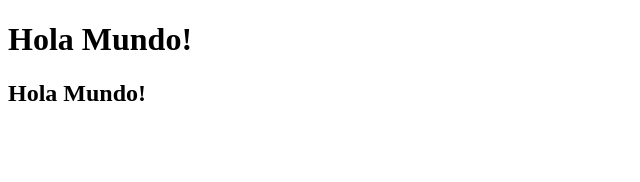
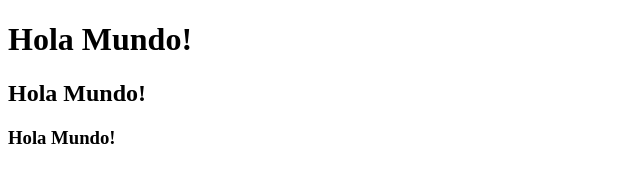
Before and after one commit to OverMad2341/Mi-primer-repo, a plain HTML site: page index.html in a window 1280 px wide. Shown: the whole page, without its empty margins (0-640 px from the left). Drawn offline with Linux system fonts and the light colour scheme.

Commit message:
Mi primer commit

```diff
--- a/index.html
+++ b/index.html
@@ -8,5 +8,6 @@
 <body>
     <h1>Hola Mundo!</h1>
     <h2>Hola Mundo!</h2>
+    <h3>Hola Mundo!</h3>
 </body>
 </html>
```
